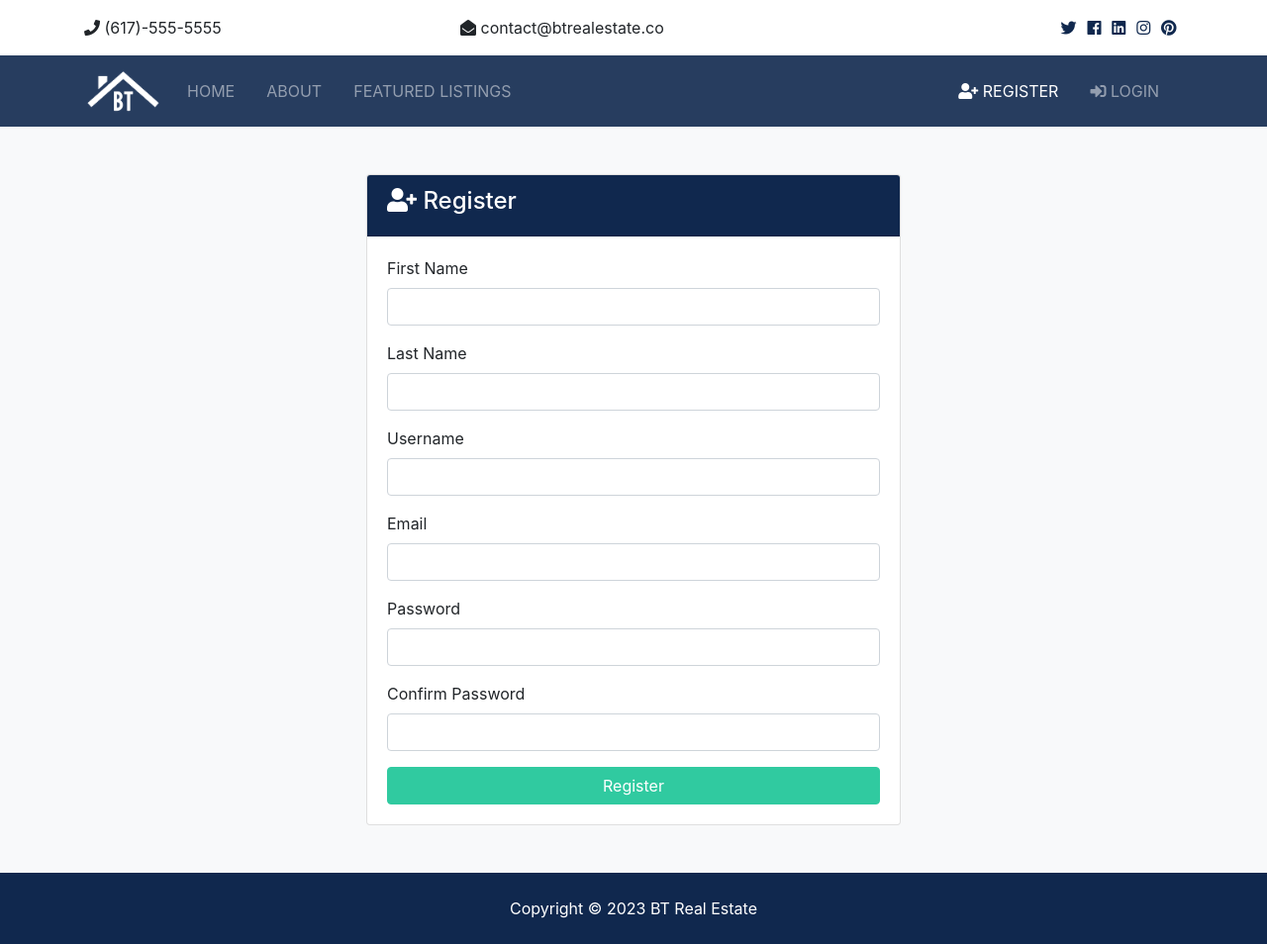
After one commit to Minyan910/btre_project, a Django app: page /accounts/register in a window 1280 px wide. The commit adds this page. Shown: the whole page at 99% size. Run offline with Django 4.2, Linux system fonts and the light colour scheme; some libraries are stand-ins or nearby versions.

Commit message:
register/login pages, alerts

```diff
--- /dev/null
+++ b/accounts/urls.py
@@ -0,0 +1,10 @@
+from django.urls import path
+
+from . import views
+
+urlpatterns = [
+    path('login', views.login, name='login'),
+    path('register', views.register, name='register'),
+    path('logout', views.logout, name='logout'),
+    path('dashboard', views.dashboard, name='dashboard')
+]
--- a/accounts/views.py
+++ b/accounts/views.py
@@ -1,3 +1,25 @@
-from django.shortcuts import render
+from django.shortcuts import render, redirect
+from django.contrib import messages
 
-# Create your views here.
+def register(request):
+    if request.method == 'POST':
+        # register user
+        # print("SUBMITTED REG")
+        messages.error(request, 'Testing error message')
+        return redirect('register')
+    else:
+        return render(request, 'accounts/register.html')
+
+def login(request):
+    if request.method == 'POST':
+        # login user
+        print("SUBMITTED LOG")
+        return redirect('login')
+    else:
+        return render(request, 'accounts/login.html')
+
+def logout(request):
+    return redirect(request, 'index')
+
+def dashboard(request):
+    return render(request, 'accounts/dashboard.html')
--- a/btre/static/js/main.js
+++ b/btre/static/js/main.js
@@ -1,2 +1,6 @@
 const date = new Date();
 document.querySelector('.year').innerHTML = date.getFullYear();
+
+setTimeout(function() {
+    $('#message').fadeOut('slow');
+}, 3000);
--- a/btre/urls.py
+++ b/btre/urls.py
@@ -6,5 +6,6 @@ from django.conf.urls.static import static
 urlpatterns = [
     path('', include('pages.urls')),
     path('listings/', include('listings.urls')),
+    path('accounts/', include('accounts.urls')),
     path("admin/", admin.site.urls),
 ] + static(settings.MEDIA_URL, document_root=settings.MEDIA_ROOT)
--- /dev/null
+++ b/templates/accounts/dashboard.html
@@ -0,0 +1 @@
+<h1>Dashboard</h1>
--- /dev/null
+++ b/templates/accounts/register.html
@@ -0,0 +1,50 @@
+{% extends 'base.html' %}
+
+{% block content %}
+<section id="register" class="bg-light py-5">
+<div class="container">
+    <div class="row">
+    <div class="col-md-6 mx-auto">
+        <div class="card">
+        <div class="card-header bg-primary text-white">
+            <h4>
+            <i class="fas fa-user-plus"></i> Register</h4>
+        </div>
+        <div class="card-body">
+            <!-- Alerts -->
+            {% include 'partials/_alerts.html' %}
+            <form action="{% url 'register' %}" method="POST">
+                {% csrf_token %}
+                <div class="form-group">
+                <label for="first_name">First Name</label>
+                <input type="text" name="first_name" class="form-control" required>
+            </div>
+            <div class="form-group">
+                <label for="last_name">Last Name</label>
+                <input type="text" name="last_name" class="form-control" required>
+            </div>
+            <div class="form-group">
+                <label for="username">Username</label>
+                <input type="text" name="username" class="form-control" required>
+            </div>
+            <div class="form-group">
+                <label for="email">Email</label>
+                <input type="email" name="email" class="form-control" required>
+            </div>
+            <div class="form-group">
+                <label for="password2">Password</label>
+                <input type="password" name="password" class="form-control" required>
+            </div>
+            <div class="form-group">
+                <label for="password">Confirm Password</label>
+                <input type="password" name="password2" class="form-control" required>
+            </div>
+            <input type="submit" value="Register" class="btn btn-secondary btn-block">
+            </form>
+        </div>
+        </div>
+    </div>
+    </div>
+</div>
+</section>
+{% endblock %}
--- /dev/null
+++ b/templates/partials/_alerts.html
@@ -0,0 +1,20 @@
+{% if messages %}
+    {% for message in messages %}
+        <div id="message" class="container">
+            <div class="alert alert-{{ message.tags }} alert-dismissible text-center" role="alert">
+                <button type="button" class="close" data-dismiss="alert">
+                    <span aria-hidden="true">&times;</span>
+                </button>
+                <strong>
+                    {% if message.level == DEFAULT_MESSAGE_LEVELS.ERROR %}
+                        Error:
+                    {% else %}
+                        {{ message.tags | title }}
+                    {% endif %}
+                </strong>
+                {{ message }}
+            </div>
+        </div>
+
+    {% endfor %}
+{% endif %}
--- a/templates/partials/_navbar.html
+++ b/templates/partials/_navbar.html
@@ -29,7 +29,7 @@
                 <a class="nav-link" href="{% url 'about' %}">About</a>
             </li>
             <li
-                {% if '/listings' == request.path %}
+                {% if 'listings' in request.path %}
                     class="nav-item active mr-3"
                 {% else %}
                     class="nav-item mr-3"
@@ -40,12 +40,24 @@
             </ul>
 
             <ul class="navbar-nav ml-auto">
-            <li class="nav-item mr-3">
-                <a class="nav-link" href="register.html">
+            <li
+                {% if 'register' in request.path %}
+                    class="nav-item active mr-3"
+                {% else %}
+                    class="nav-item mr-3"
+                {% endif %}
+            >
+                <a class="nav-link" href="{% url 'register' %}">
                 <i class="fas fa-user-plus"></i> Register</a>
             </li>
-            <li class="nav-item mr-3">
-                <a class="nav-link" href="login.html">
+            <li
+                {% if 'login' in request.path %}
+                    class="nav-item active mr-3"
+                {% else %}
+                    class="nav-item mr-3"
+                {% endif %}
+                >
+                <a class="nav-link" href="{% url 'login' %}">
                 <i class="fas fa-sign-in-alt"></i>
 
                 Login</a>
```
Also changed, not shown: btre/settings.py (+8 -0 lines), templates/accounts/login.html (added, +36 -0 lines).
